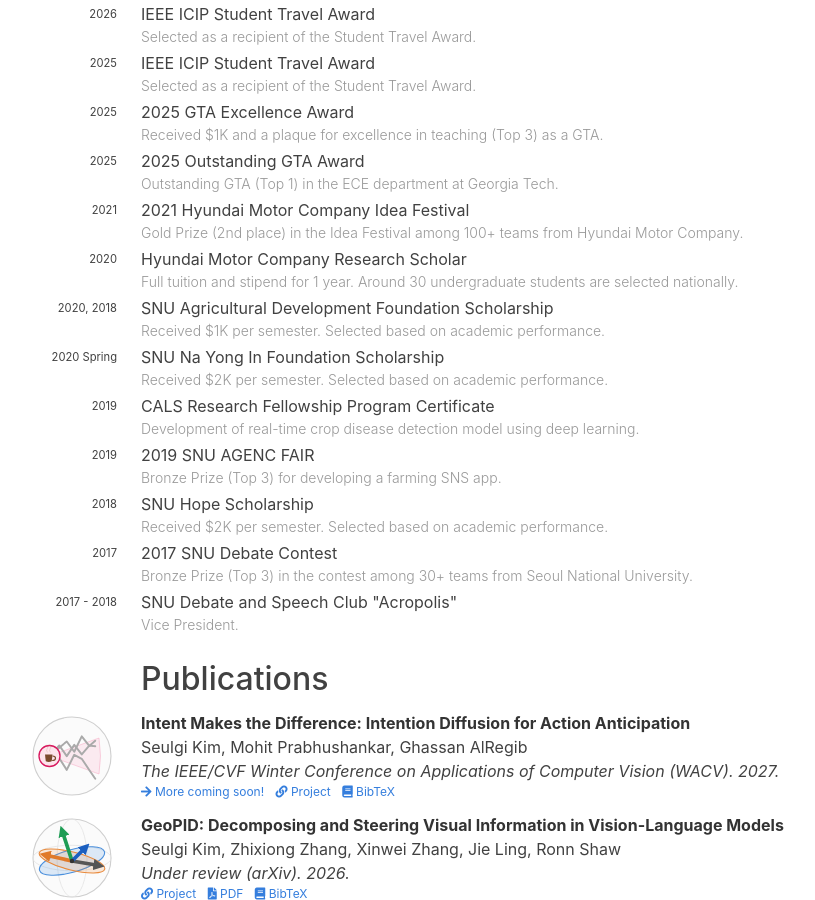
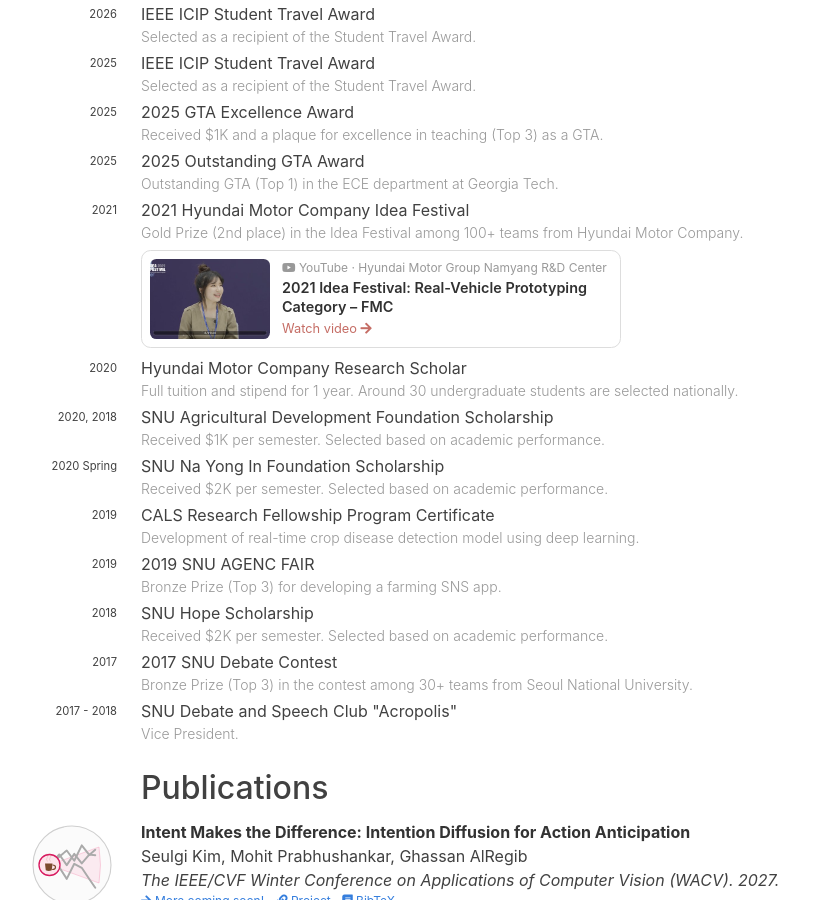
Before and after one commit to skvictoria/skvictoria.github.io, a Jekyll site: the page built from cv.md, in a window 1280 px wide and 900 px high, scrolled down 1773 px. Shown: the whole window, without its empty margins (191-1006 px from the left). Built offline with Jekyll 4.4.1, drawn with Linux system fonts in a browser that asks for light colours; nearby versions of some CDN libraries; some web fonts are replaced.

Commit message:
Add Idea Festival video card to Honors and Awards
Co-Authored-By: Claude Opus 5.5 (1M context) <noreply@anthropic.com>

```diff
--- a/_data/awards.yaml
+++ b/_data/awards.yaml
@@ -17,6 +17,12 @@
 - name: 2021 Hyundai Motor Company Idea Festival
   description: "Gold Prize (2nd place) in the Idea Festival among 100+ teams from Hyundai Motor Company."
   year: "2021"
+  image: /images/news/2021-hyundai-idea-festival.jpg
+  article-url: https://www.youtube.com/watch?v=ti5-qb5g158
+  article-title: "2021 Idea Festival: Real-Vehicle Prototyping Category – FMC"
+  article-source: YouTube · Hyundai Motor Group Namyang R&D Center
+  article-icon: fab fa-youtube
+  article-cta: Watch video
 
 - name: Hyundai Motor Company Research Scholar
   description: "Full tuition and stipend for 1 year. Around 30 undergraduate students are selected nationally."
--- a/_includes/cv/award.html
+++ b/_includes/cv/award.html
@@ -1,4 +1,7 @@
 <div class="cv-left-date">{{ award.year }}</div>
 <div>{{ award.name }}</div>
 <div class="cv-description">{{ award.description }}</div>
+{% if award.image %}
+{% include cv/news-card.html url=award.article-url image=award.image source=award.article-source date=award.article-date title=award.article-title icon=award.article-icon cta=award.article-cta %}
+{% endif %}
 <div class="cv-spacer-small"></div>
--- a/_includes/cv/news-card.html
+++ b/_includes/cv/news-card.html
@@ -2,9 +2,9 @@
 <a class="news-card" href="{{ include.url }}">
 	<img src="{{ include.image }}" alt="" loading="lazy">
 	<span class="news-card-body">
-		<span class="news-card-source"><i class="fas fa-newspaper" aria-hidden="true"></i> {{ include.source }}{% if include.date %} &middot; {{ include.date }}{% endif %}</span>
+		<span class="news-card-source"><i class="{{ include.icon | default: 'fas fa-newspaper' }}" aria-hidden="true"></i> {{ include.source }}{% if include.date %} &middot; {{ include.date }}{% endif %}</span>
 		<span class="news-card-title">{{ include.title }}</span>
-		<span class="news-card-more">Read article <i class="fas fa-arrow-right" aria-hidden="true"></i></span>
+		<span class="news-card-more">{{ include.cta | default: "Read article" }} <i class="fas fa-arrow-right" aria-hidden="true"></i></span>
 	</span>
 </a>
 </div>
```
Also changed, not shown: images/news/2021-hyundai-idea-festival.jpg (added).
